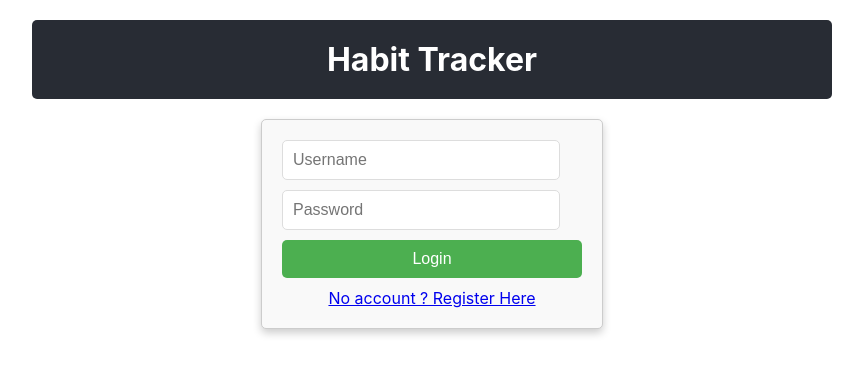
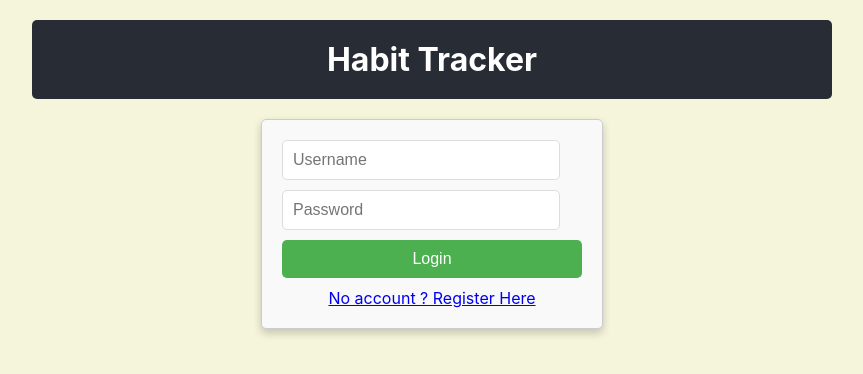
Before and after one commit to Moringa-SDF-PTO5/group-3-habit-tracker, a React (Create React App) app in the folder Frontend/: page / in a window 1280 px wide. Shown: the top 374 px of the page, without its empty margins (208-1071 px from the left). Built offline with nearby package versions, Linux system fonts and the light colour scheme.

Commit message:
Update index.css

```diff
--- a/Frontend/src/index.css
+++ b/Frontend/src/index.css
@@ -5,6 +5,7 @@ body {
     sans-serif;
   -webkit-font-smoothing: antialiased;
   -moz-osx-font-smoothing: grayscale;
+  background-color: #F5F5DC
 }
 
 code {
```
